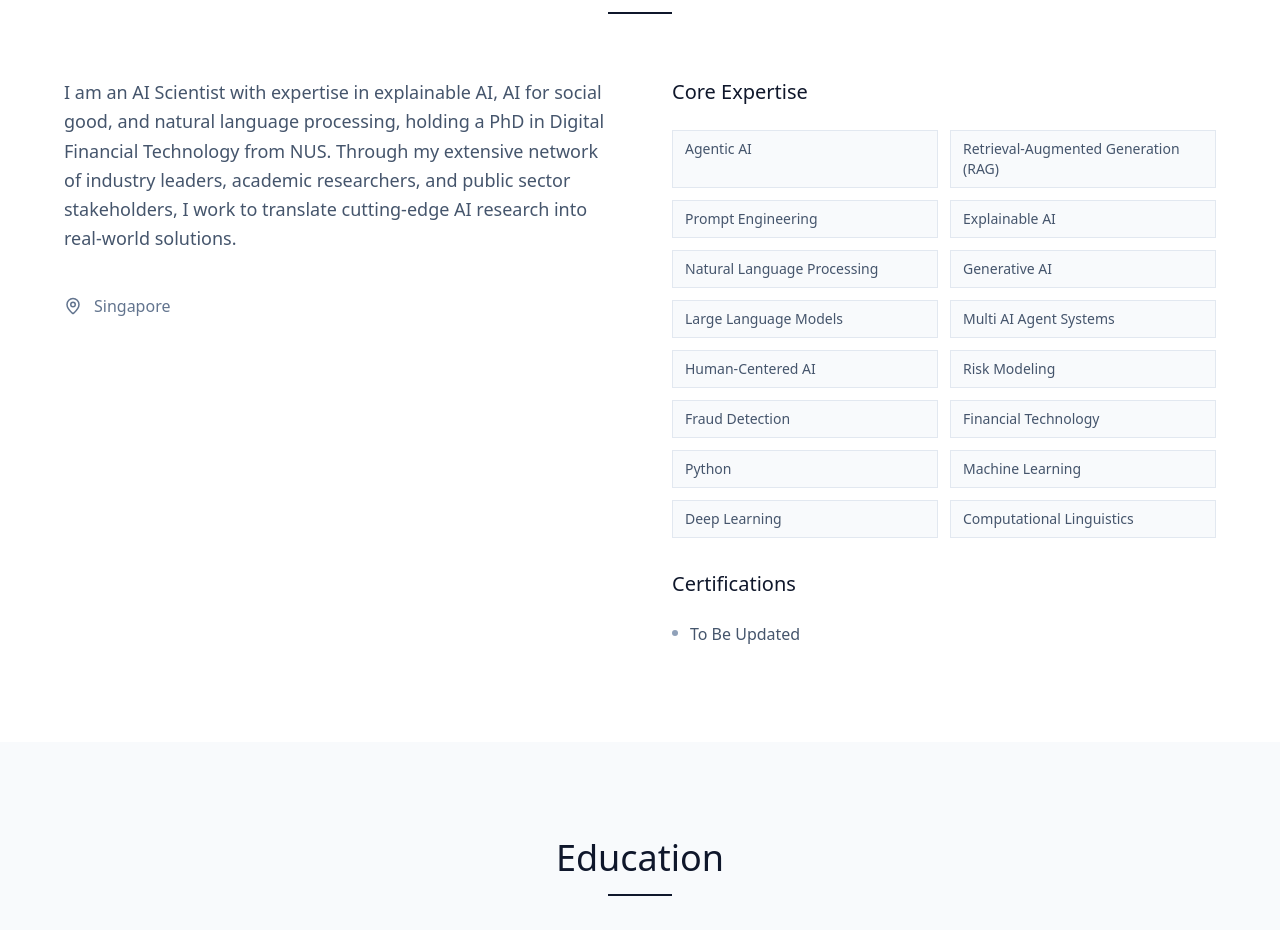
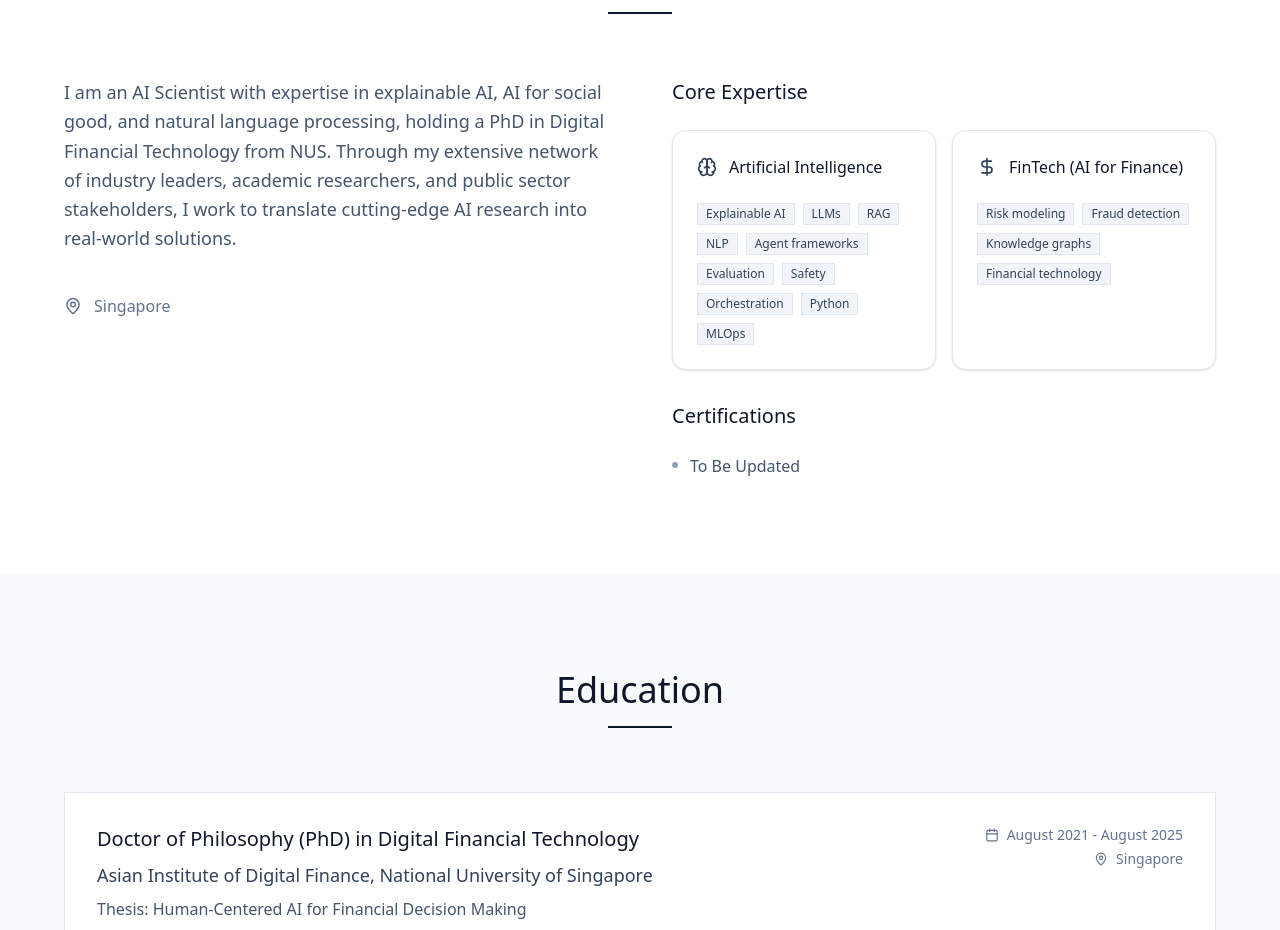
Before and after one commit to Chen-XueWen/Chen-XueWen.github.io, a React (Vite) app: page / in a window 1280 px wide. Shown: the part 940-1870 px from the top of the page. Built offline with nearby package versions, Linux system fonts and the light colour scheme.

Commit message:
updated skills

```diff
--- a/src/App.jsx
+++ b/src/App.jsx
@@ -11,6 +11,9 @@ import {
   ExternalLink,
   Brain,
   Code,
+  DollarSign,
+  Banknote,
+  Landmark,
   Award,
   BookOpen,
   MapPin,
@@ -41,7 +44,7 @@ function App() {
   const {
     hero = {},
     about = {},
-    skills = [],
+    expertise = [],
     education = [],
     publications = [],
     experience = [],
@@ -50,6 +53,8 @@ function App() {
     academicServices = [],
     navSections = ['home', 'about', 'education', 'experience', 'research', 'achievements', 'contact']
   } = content
+
+  const iconMap = { Brain, Target, Building2, Code, Users, DollarSign, Banknote, Landmark }
 
   const scrollToSection = (sectionId) => {
     const element = document.getElementById(sectionId)
@@ -229,12 +234,32 @@ function App() {
               <div className="space-y-8">
                 <div>
                   <h3 className="text-xl font-medium text-slate-900 mb-6">Core Expertise</h3>
-                  <div className="grid grid-cols-2 gap-3">
-                    {skills.map((skill, index) => (
-                      <div key={index} className="text-sm text-slate-600 py-2 px-3 bg-slate-50 border border-slate-200">
-                        {skill}
-                      </div>
-                    ))}
+                  <div className="grid grid-cols-1 md:grid-cols-2 gap-4">
+                    {expertise.map((cat, idx) => {
+                      const Icon = iconMap[cat.icon] || Brain
+                      return (
+                        <Card key={idx} className="border-slate-200">
+                          <CardHeader className="flex flex-row items-center gap-3">
+                            <div className="shrink-0 text-slate-700"><Icon size={20} /></div>
+                            <div>
+                              <CardTitle className="text-base font-medium text-slate-900">{cat.title}</CardTitle>
+                              <CardDescription className="text-slate-600 text-sm">{cat.summary}</CardDescription>
+                            </div>
+                          </CardHeader>
+                          {cat.skills && cat.skills.length > 0 && (
+                            <CardContent>
+                              <div className="flex flex-wrap gap-2">
+                                {cat.skills.map((s, i) => (
+                                  <Badge key={i} variant="secondary" className="bg-slate-100 text-slate-700 border border-slate-200 rounded-none">
+                                    {s}
+                                  </Badge>
+                                ))}
+                              </div>
+                            </CardContent>
+                          )}
+                        </Card>
+                      )
+                    })}
                   </div>
                 </div>
 
--- a/src/content.json
+++ b/src/content.json
@@ -24,23 +24,33 @@
       "I am an AI Scientist with expertise in explainable AI, AI for social good, and natural language processing, holding a PhD in Digital Financial Technology from NUS. Through my extensive network of industry leaders, academic researchers, and public sector stakeholders, I work to translate cutting-edge AI research into real-world solutions."
     ]
   },
-  "skills": [
-    "Agentic AI",
-    "Retrieval-Augmented Generation (RAG)",
-    "Prompt Engineering",
-    "Explainable AI",
-    "Natural Language Processing",
-    "Generative AI",
-    "Large Language Models",
-    "Multi AI Agent Systems",
-    "Human-Centered AI",
-    "Risk Modeling",
-    "Fraud Detection",
-    "Financial Technology",
-    "Python",
-    "Machine Learning",
-    "Deep Learning",
-    "Computational Linguistics"
+  "expertise": [
+    {
+      "title": "Artificial Intelligence",
+      "icon": "Brain",
+      "skills": [
+        "Explainable AI",
+        "LLMs",
+        "RAG",
+        "NLP",
+        "Agent frameworks",
+        "Evaluation",
+        "Safety",
+        "Orchestration",
+        "Python",
+        "MLOps"
+      ]
+    },
+    {
+      "title": "FinTech (AI for Finance)",
+      "icon": "DollarSign",
+      "skills": [
+        "Risk modeling",
+        "Fraud detection",
+        "Knowledge graphs",
+        "Financial technology"
+      ]
+    }
   ],
   "education": [
     {
```
